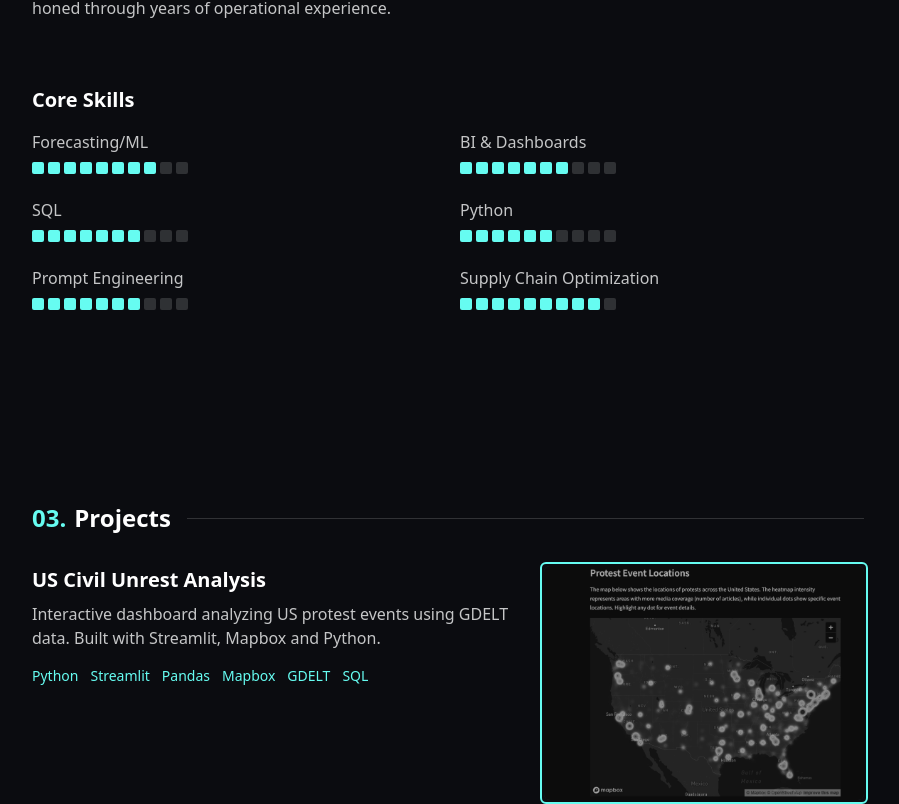
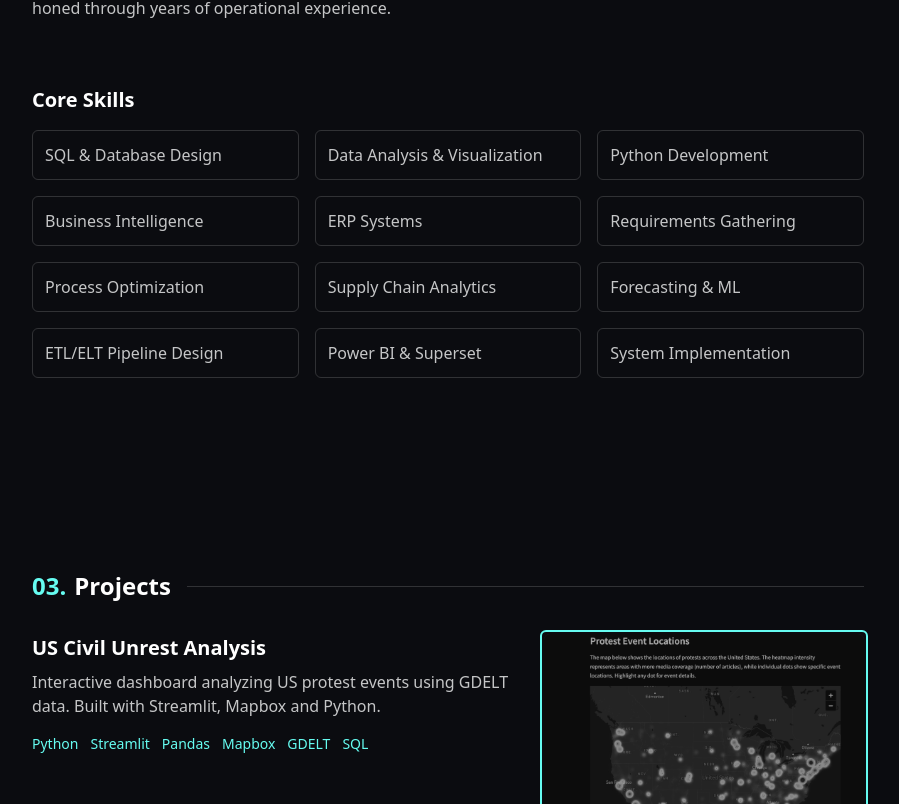
Before and after one commit to tycerch/portfolio, a Next.js app: page / in a window 1280 px wide. Shown: the part 1456-2260 px from the top of the page, without its empty margins (192-1091 px from the left). Built offline with nearby package versions, Linux system fonts and the light colour scheme.

Commit message:
refactor: change skills section, remove skill bars

```diff
--- a/app/sections/About.tsx
+++ b/app/sections/About.tsx
@@ -1,15 +1,19 @@
 import Image from "next/image";
 import React from "react";
 
-// We'll define skill data inline
 const skills = [
-  { name: "Forecasting/ML", rating: 8 },
-  { name: "BI & Dashboards", rating: 7 },
-  { name: "SQL", rating: 7 },
-  { name: "Python", rating: 6 },
-  { name: "Prompt Engineering", rating: 7 },
-  { name: "Supply Chain Optimization", rating: 9 },
-
+  "SQL & Database Design",
+  "Data Analysis & Visualization",
+  "Python Development",
+  "Business Intelligence",
+  "ERP Systems",
+  "Requirements Gathering",
+  "Process Optimization",
+  "Supply Chain Analytics",
+  "Forecasting & ML",
+  "ETL/ELT Pipeline Design",
+  "Power BI & Superset",
+  "System Implementation"
 ];
 
 export default function About() {
@@ -54,28 +58,16 @@ export default function About() {
         </div>
       </div>
 
-      {/* Skills embedded below the text/image */}
+      {/* Skills section */}
       <div className="mt-12">
         <h3 className="text-xl font-bold text-white mb-4">Core Skills</h3>
-        <div className="grid grid-cols-1 sm:grid-cols-2 gap-6">
+        <div className="grid grid-cols-2 md:grid-cols-3 gap-4">
           {skills.map((skill, idx) => (
-            <div key={idx} className="flex flex-col gap-2">
-              {/* Skill Name */}
-              <p className="text-foreground font-medium">{skill.name}</p>
-
-              {/* Stepped Visualization: 10 small squares */}
-              <div className="flex items-center gap-1">
-                {Array.from({ length: 10 }).map((_, i) => (
-                  <div
-                    key={i}
-                    className={
-                      i < skill.rating
-                        ? "h-3 w-3 bg-highlight rounded-sm"
-                        : "h-3 w-3 bg-foreground/20 rounded-sm"
-                    }
-                  />
-                ))}
-              </div>
+            <div
+              key={idx}
+              className="text-foreground font-medium p-3 rounded-md border border-foreground/20 hover:border-highlight transition-colors duration-200"
+            >
+              {skill}
             </div>
           ))}
         </div>
```
